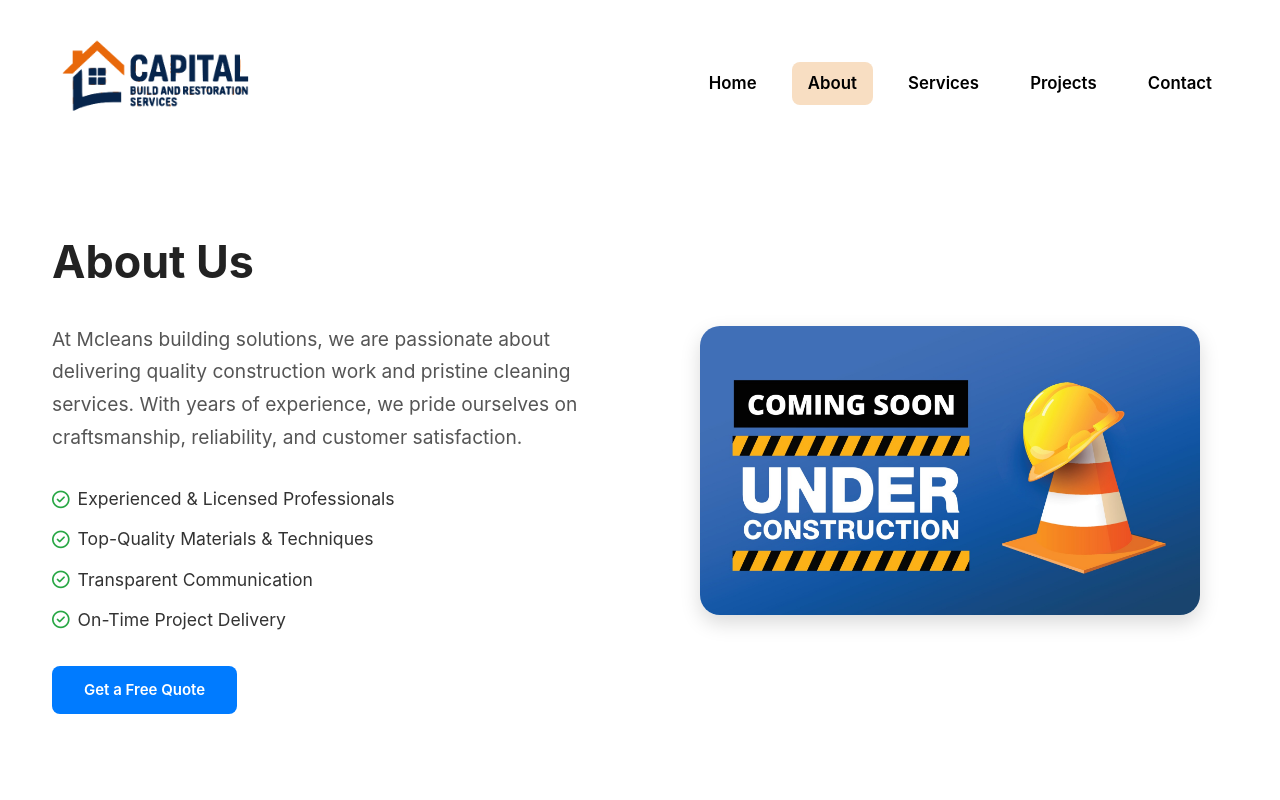
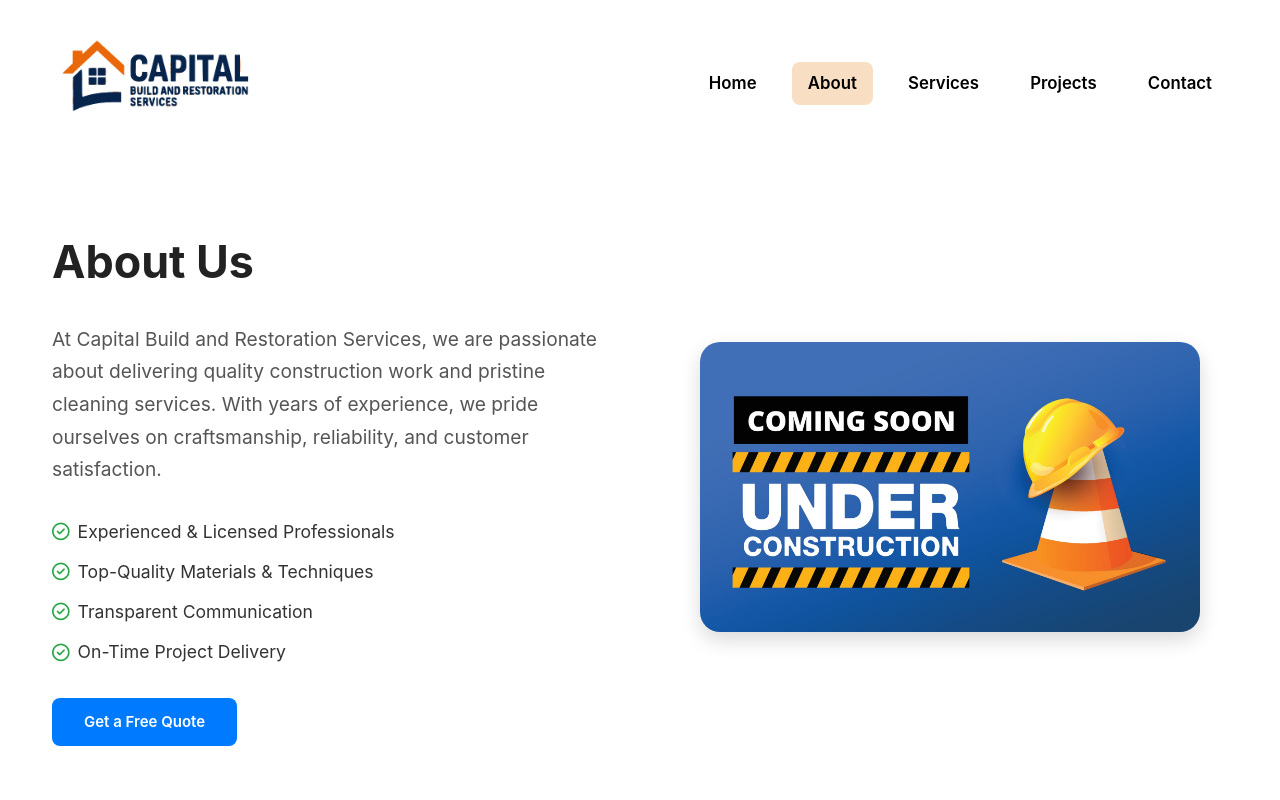
Before and after one commit to poppysomer/CapitalBuildandRestorationServices, a Vue app: page /about in a window 1280 px wide. Shown: the top 800 px of the page. Built offline with nearby package versions, Linux system fonts and the light colour scheme.

Commit message:
About us page edit

```diff
--- a/src/components/About.vue
+++ b/src/components/About.vue
@@ -8,7 +8,7 @@
       <div class="about-text">
         <h1>About Us</h1>
         <p>
-          At <strong>Mcleans building solutions</strong>, we are passionate about delivering quality construction work and pristine cleaning services.
+          At <strong>Capital Build and Restoration Services</strong>, we are passionate about delivering quality construction work and pristine cleaning services.
           With years of experience, we pride ourselves on craftsmanship, reliability, and customer satisfaction.
         </p>
         <ul class="values-list">
```
